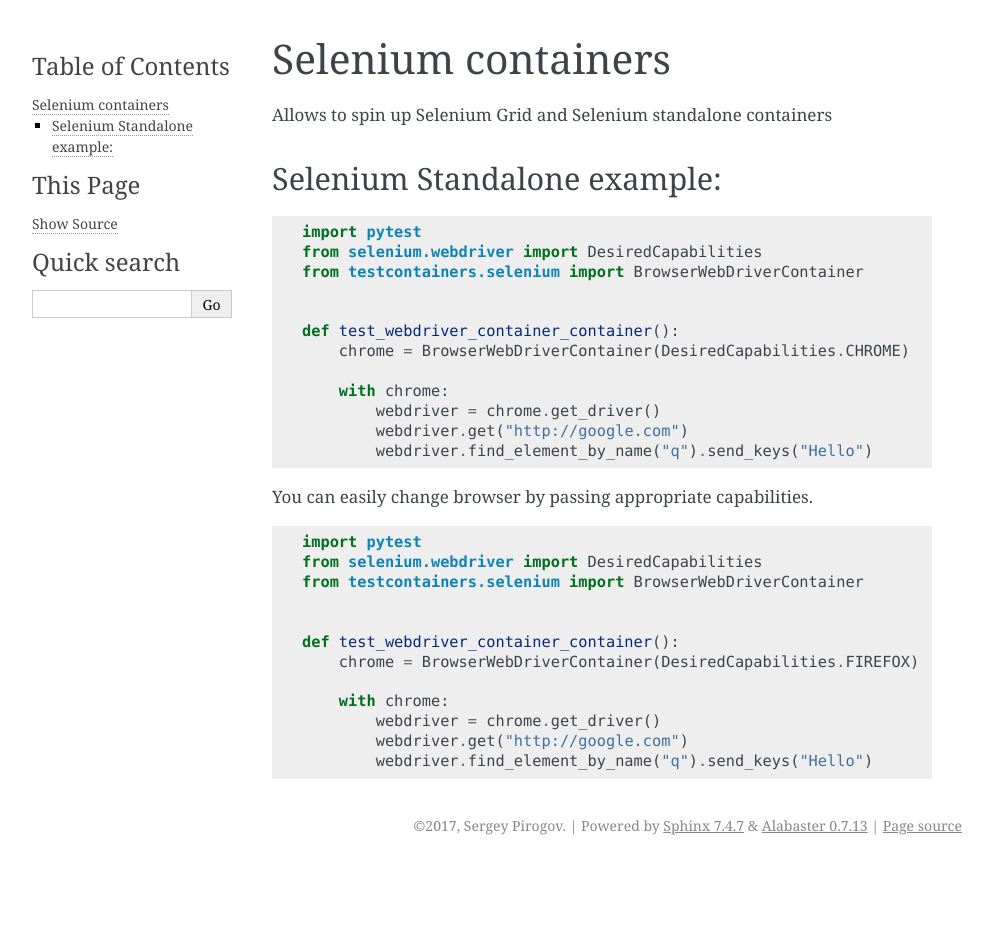
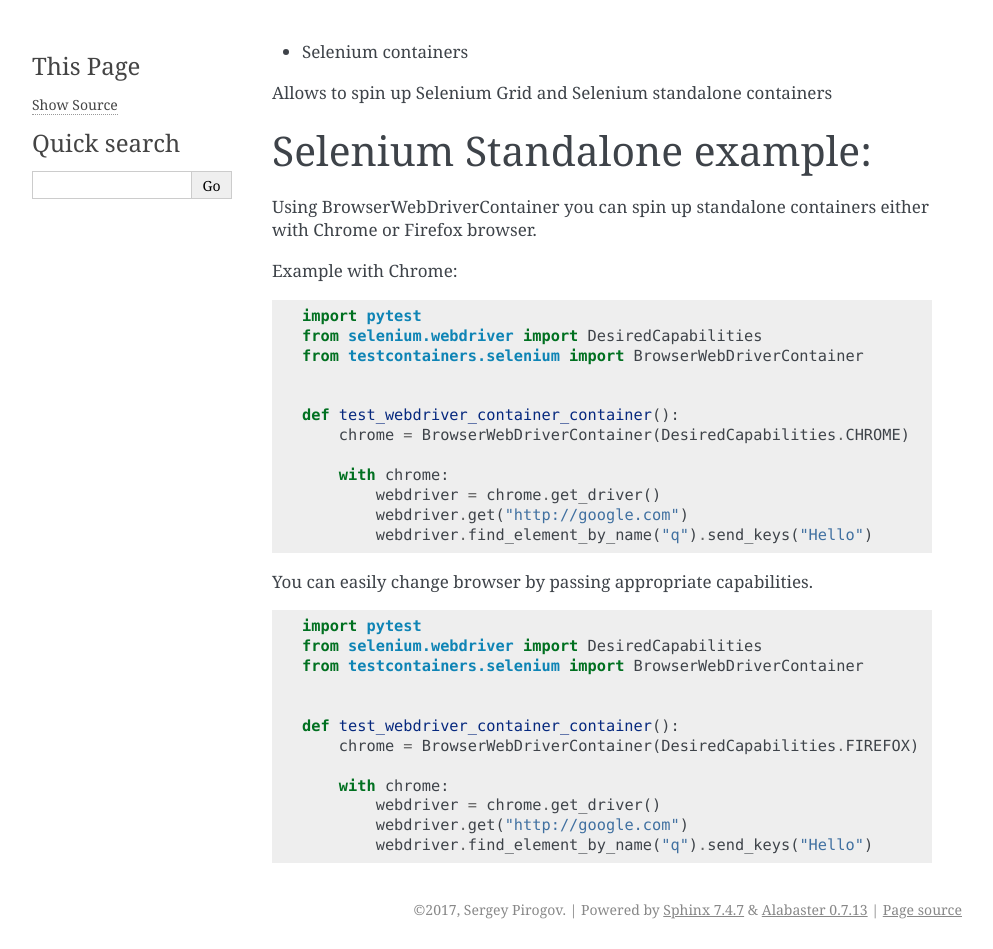
Before and after one commit to testcontainers/testcontainers-python, a Sphinx documentation site: the page built from docs/selenium.rst, in a window 1280 px wide. Shown: the whole page, without its empty margins (148-1141 px from the left). Built offline with Sphinx 7.4.7, drawn with Linux system fonts in a browser that asks for light colours; pages that are not in the unit, such as notebooks, are missing from menus; before the commit the page ends 900 px from its top, so only the background shows below that.

Commit message:
Update selenium.rst

```diff
--- a/docs/selenium.rst
+++ b/docs/selenium.rst
@@ -1,10 +1,14 @@
-Selenium containers
-===================
+* Selenium containers
 
 Allows to spin up Selenium Grid and Selenium standalone containers
 
 Selenium Standalone example:
 ----------------------------
+
+Using BrowserWebDriverContainer you can spin up standalone containers either with Chrome or Firefox browser.
+
+Example with Chrome:
+
 ::
 
     import pytest
```
